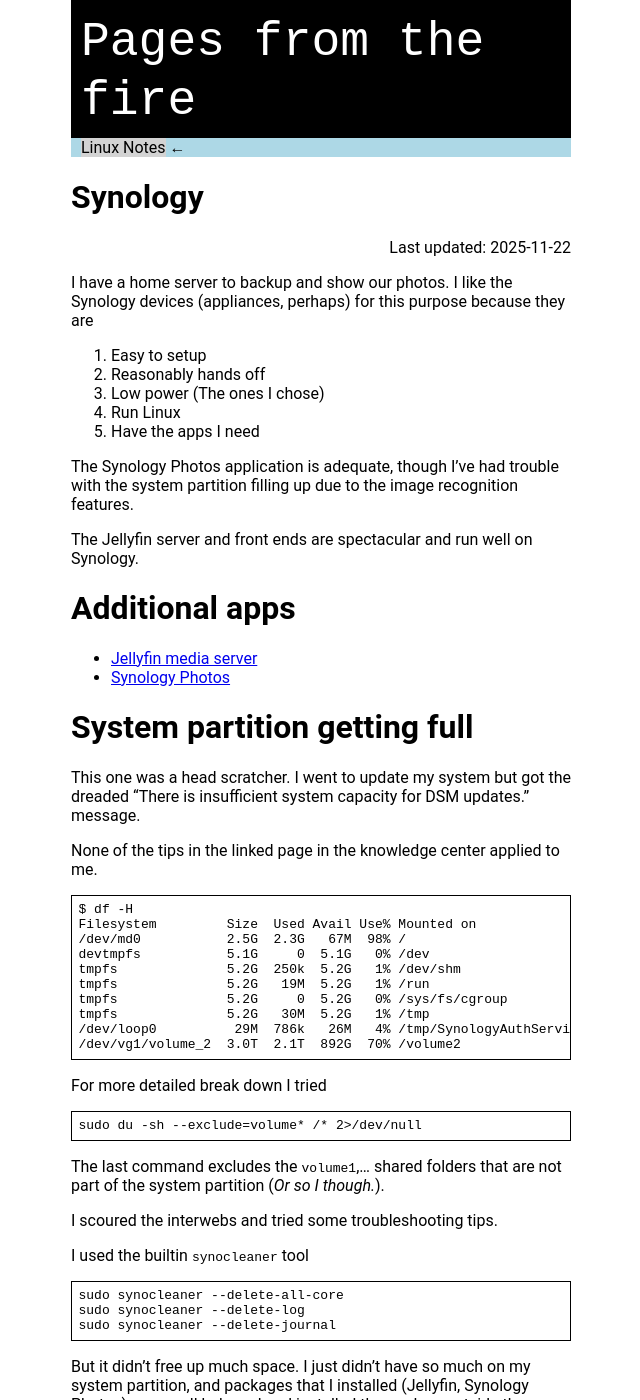
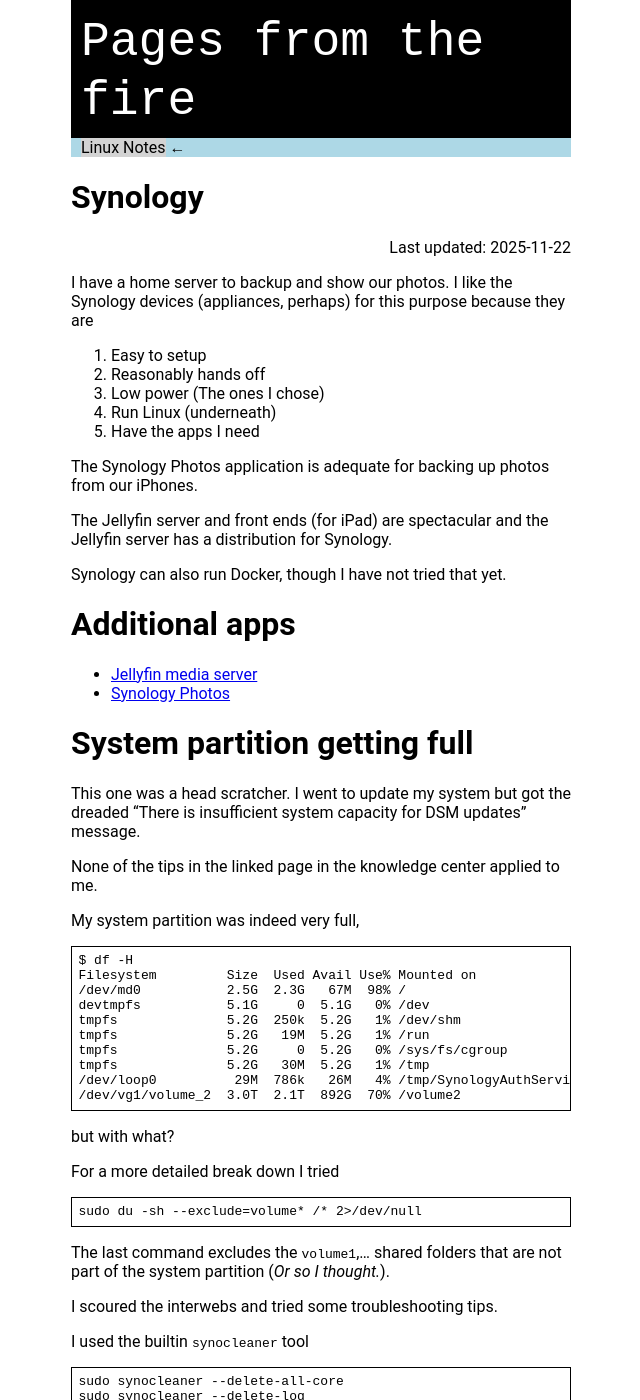
Before and after one commit to kghose/kghose.github.io, a Jekyll site: the page built from linux-tips/synology.md, in a window 1280 px wide and 1400 px high. Shown: the whole window, without its empty margins (319-959 px from the left). Built offline with Jekyll 4.4.1, drawn with Linux system fonts in a browser that asks for light colours; our own code applies the rules of GitHub Pages for plain Markdown files.

Commit message:
Fix typos.

````diff
--- a/linux-tips/synology.md
+++ b/linux-tips/synology.md
@@ -9,14 +9,16 @@ I have a home server to backup and show our photos. I like the Synology devices
 1. Easy to setup
 1. Reasonably hands off
 1. Low power (The ones I chose)
-1. Run Linux
+1. Run Linux (underneath)
 1. Have the apps I need
 
-The Synology Photos application is adequate, though I've had trouble with the
-system partition filling up due to the image recognition features.
+The Synology Photos application is adequate for backing up photos from our
+iPhones.
 
-The Jellyfin server and front ends are spectacular and run well on Synology.
+The Jellyfin server and front ends (for iPad) are spectacular and the Jellyfin
+server has a distribution for Synology.
 
+Synology can also run Docker, though I have not tried that yet.
 
 # Additional apps
 
@@ -27,10 +29,11 @@ The Jellyfin server and front ends are spectacular and run well on Synology.
 # System partition getting full
 
 This one was a head scratcher. I went to update my system but got the dreaded
-"There is insufficient system capacity for DSM updates." message.
+"There is insufficient system capacity for DSM updates" message.
 
 None of the tips in the linked page in the knowledge center applied to me.
 
+My system partition was indeed very full,
 ```
 $ df -H
 Filesystem         Size  Used Avail Use% Mounted on
@@ -43,14 +46,15 @@ tmpfs              5.2G   30M  5.2G   1% /tmp
 /dev/loop0          29M  786k   26M   4% /tmp/SynologyAuthService
 /dev/vg1/volume_2  3.0T  2.1T  892G  70% /volume2
 ```
+but with what?
 
-For more detailed break down I tried
+For a more detailed break down I tried
 ```
 sudo du -sh --exclude=volume* /* 2>/dev/null
 ```
 
 The last command excludes the `volume1`,... shared folders that are not part of
-the system partition (*Or so I though.*).
+the system partition (*Or so I thought.*).
 
 I scoured the interwebs and tried some troubleshooting tips.
 
````
